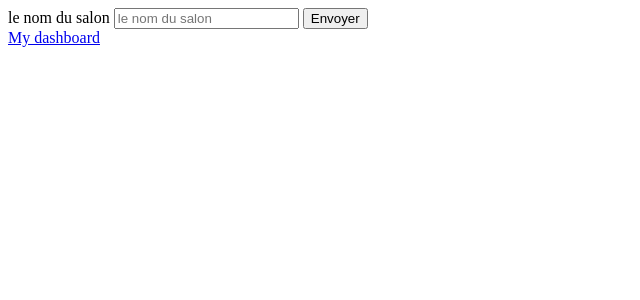
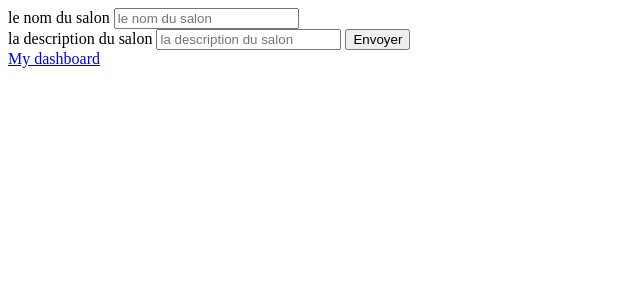
Before and after one commit to The-pixelnerds/projet-oueb, a Django app: page /channels/create in a window 1280 px wide. Shown: the top 300 px of the page, without its empty margins (0-640 px from the left). Run offline with Django 4.2, Linux system fonts and the light colour scheme; the visitor is signed in with stand-in values (Sample User, id 1).

Commit message:
removed cripsy forms + add room desc on creation

```diff
--- a/projetoueb/settings.py
+++ b/projetoueb/settings.py
@@ -35,7 +35,6 @@ ALLOWED_HOSTS = [
 # Application definition
 
 INSTALLED_APPS = [
-    'crispy_forms',
     'django.contrib.admin',
     'django.contrib.auth',
     'django.contrib.contenttypes',
--- a/room/templates/room/creation_create.html
+++ b/room/templates/room/creation_create.html
@@ -7,6 +7,9 @@
         {% csrf_token %}
         <label for="room-name">le nom du salon</label>
         <input type="text" name="room-name" id="room-name" placeholder="le nom du salon">
+        <br>
+        <label for="room-description">la description du salon</label>
+        <input type="text" name="room-description" id="room-description" placeholder="la description du salon">
         <input type="submit" value="Envoyer">
     </form>
 {% endblock %}
--- a/room/views.py
+++ b/room/views.py
@@ -49,7 +49,7 @@ def createroom(request):
     #todo test if user have right to create room
     if request.method == 'POST':
         #on ajoute le salon
-        room = Room(name=request.POST["room-name"])
+        room = Room(name=request.POST["room-name"], description=request.POST["room-description"])
         room.save()
 
         return http.HttpResponseRedirect('/channels')
--- a/user/templates/user/register.html
+++ b/user/templates/user/register.html
@@ -1,5 +1,4 @@
 {% extends 'base.html' %}
-{% load crispy_forms_tags %}
 {% block content %}
     <div >
         <form method="POST">
```
